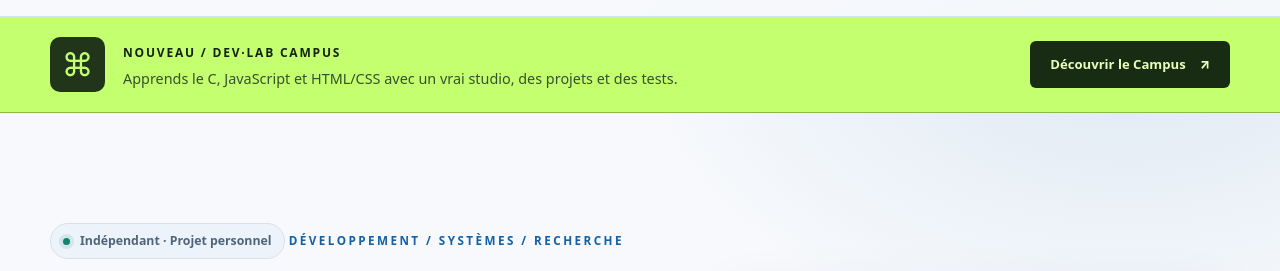
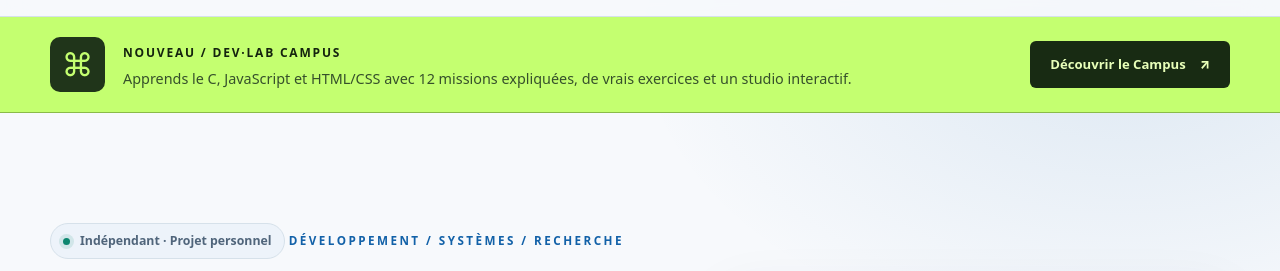
Before and after one commit to Chatnoir01/repot, a plain HTML site: page index.html in a window 1280 px wide. Shown: the part 64-335 px from the top of the page. Drawn offline with Linux system fonts and the light colour scheme.

Commit message:
content(portfolio): introduce new beginner-friendly guided coding missions

```diff
--- a/index.html
+++ b/index.html
@@ -35,7 +35,7 @@
       </div>
     </div>
   </header>
-  <main id="contenu"><div class="atelier-entry"><div class="container atelier-entry-inner"><span class="atelier-entry-icon" aria-hidden="true">⌘</span><div><strong>NOUVEAU / DEV·LAB CAMPUS</strong><p>Apprends le C, JavaScript et HTML/CSS avec un vrai studio, des projets et des tests.</p></div><a href="campus/index.html">Découvrir le Campus <span aria-hidden="true">↗</span></a></div></div><section class="hero"><div class="container hero-grid">
+  <main id="contenu"><div class="atelier-entry"><div class="container atelier-entry-inner"><span class="atelier-entry-icon" aria-hidden="true">⌘</span><div><strong>NOUVEAU / DEV·LAB CAMPUS</strong><p>Apprends le C, JavaScript et HTML/CSS avec 12 missions expliquées, de vrais exercices et un studio interactif.</p></div><a href="campus/index.html">Découvrir le Campus <span aria-hidden="true">↗</span></a></div></div><section class="hero"><div class="container hero-grid">
  <div class="hero-copy">
   <div class="availability"><span class="pulse" aria-hidden="true"></span> Indépendant · Projet personnel</div>
   <span class="eyebrow">DÉVELOPPEMENT / SYSTÈMES / RECHERCHE</span>
```
